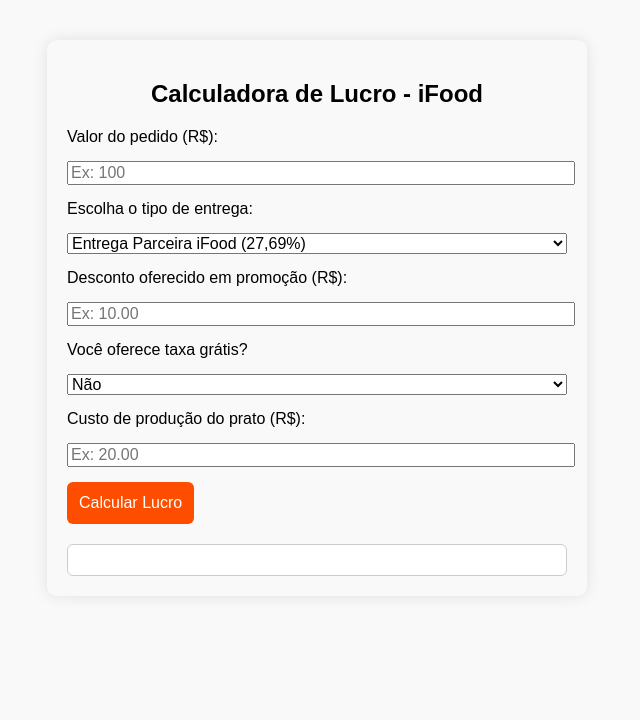
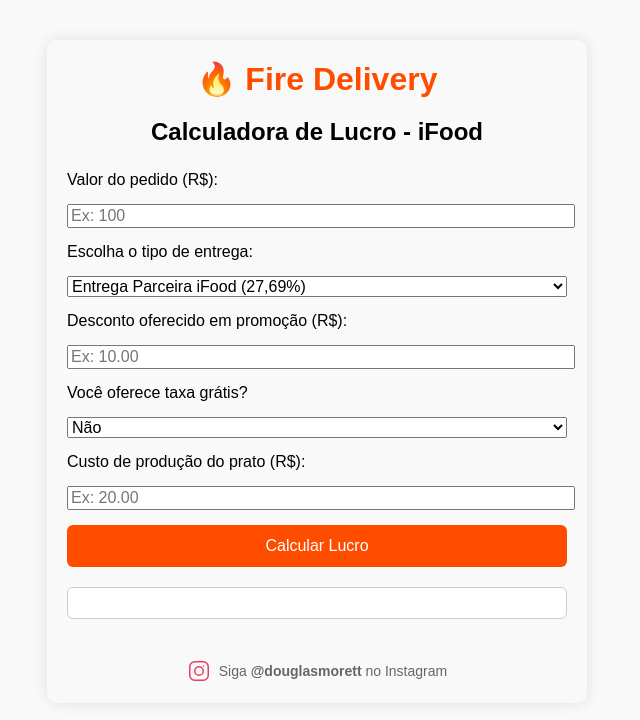
Before and after one commit to douglasmorett/calculadoraautomaticaifood-firedelivery, a plain HTML site: page index.html in a window 1280 px wide. Shown: the whole page, without its empty margins (323-963 px from the left). Drawn offline with Linux system fonts and the light colour scheme.

Commit message:
Add files via upload

```diff
--- a/index.html
+++ b/index.html
@@ -2,9 +2,9 @@
 <!DOCTYPE html>
 <html lang="pt-BR">
 <head>
-  <meta charset="UTF-8">
+  <meta charset="UTF-8" />
   <title>Calculadora de Lucro iFood</title>
-  <meta name="viewport" content="width=device-width, initial-scale=1.0">
+  <meta name="viewport" content="width=device-width, initial-scale=1" />
   <style>
     body {
       font-family: Arial, sans-serif;
@@ -14,19 +14,18 @@
       background: #f9f9f9;
       border-radius: 10px;
       box-shadow: 0 0 15px rgba(0,0,0,0.1);
-    }
-
-    h2 {
       text-align: center;
     }
-
+    h2 {
+      margin-bottom: 25px;
+    }
     label, select, input {
       display: block;
       width: 100%;
       margin-bottom: 15px;
       font-size: 16px;
+      text-align: left;
     }
-
     button {
       background-color: #ff4d00;
       color: white;
@@ -35,8 +34,8 @@
       border-radius: 6px;
       font-size: 16px;
       cursor: pointer;
+      width: 100%;
     }
-
     .resultado {
       margin-top: 20px;
       padding: 15px;
@@ -44,17 +43,43 @@
       border-radius: 6px;
       font-weight: bold;
       font-size: 18px;
-      text-align: center;
       border: 1px solid #ccc;
+      text-align: left;
     }
-
     .hidden {
       display: none;
+    }
+    #logo-firedelivery {
+      font-size: 32px;
+      color: #ff4d00;
+      margin-bottom: 20px;
+      font-weight: bold;
+      display: flex;
+      justify-content: center;
+      align-items: center;
+      gap: 10px;
+    }
+    footer {
+      margin-top: 40px;
+      font-size: 14px;
+      color: #666;
+      display: flex;
+      justify-content: center;
+      align-items: center;
+      gap: 8px;
+    }
+    footer svg {
+      width: 24px;
+      height: 24px;
+      fill: #e4405f;
     }
   </style>
 </head>
 <body>
 
+  <div id="logo-firedelivery">
+    🔥 Fire Delivery
+  </div>
   <h2>Calculadora de Lucro - iFood</h2>
 
   <label for="valor">Valor do pedido (R$):</label>
@@ -87,6 +112,13 @@
 
   <div class="resultado" id="resultado"></div>
 
+  <footer>
+    <svg xmlns="http://www.w3.org/2000/svg" viewBox="0 0 24 24">
+      <path d="M7.75 2h8.5A5.75 5.75 0 0122 7.75v8.5A5.75 5.75 0 0116.25 22h-8.5A5.75 5.75 0 012 16.25v-8.5A5.75 5.75 0 017.75 2zm0 1.5A4.25 4.25 0 003.5 7.75v8.5A4.25 4.25 0 007.75 20.5h8.5a4.25 4.25 0 004.25-4.25v-8.5A4.25 4.25 0 0016.25 3.5h-8.5zm8.75 2.75a.75.75 0 110 1.5.75.75 0 010-1.5zM12 7a5 5 0 110 10 5 5 0 010-10zm0 1.5a3.5 3.5 0 100 7 3.5 3.5 0 000-7z"/>
+    </svg>
+    <span>Siga <strong>@douglasmorett</strong> no Instagram</span>
+  </footer>
+
   <script>
     function toggleTaxaGratisInput() {
       const select = document.getElementById("taxaGratis");
@@ -99,7 +131,6 @@
       const taxaIFood = parseFloat(document.getElementById("plano").value);
       const descontoPromocao = parseFloat(document.getElementById("descontoPromocao").value) || 0;
       const custoPrato = parseFloat(document.getElementById("custoPrato").value) || 0;
-
       const ofereceTaxaGratis = document.getElementById("taxaGratis").value === "sim";
       const valorTaxaGratis = ofereceTaxaGratis
         ? parseFloat(document.getElementById("valorTaxaGratis").value) || 0
@@ -124,6 +155,14 @@
         <hr>
         <p>💰 <strong>Lucro final líquido: R$ ${lucroFinal.toFixed(2)}</strong></p>
         `;
+
+      const lucroNoSite = valorPedido - custoPrato;
+      const receitaNecessaria = lucroNoSite + descontoPromocao + valorTaxaGratis + custoPrato;
+      const precoSugerido = receitaNecessaria / (1 - taxaIFood);
+
+      const precoEl = document.createElement("p");
+      precoEl.innerHTML = "💡 <strong>Preço sugerido no iFood para manter o mesmo lucro: R$ " + precoSugerido.toFixed(2) + "</strong>";
+      document.getElementById("resultado").appendChild(precoEl);
     }
   </script>
 
```
